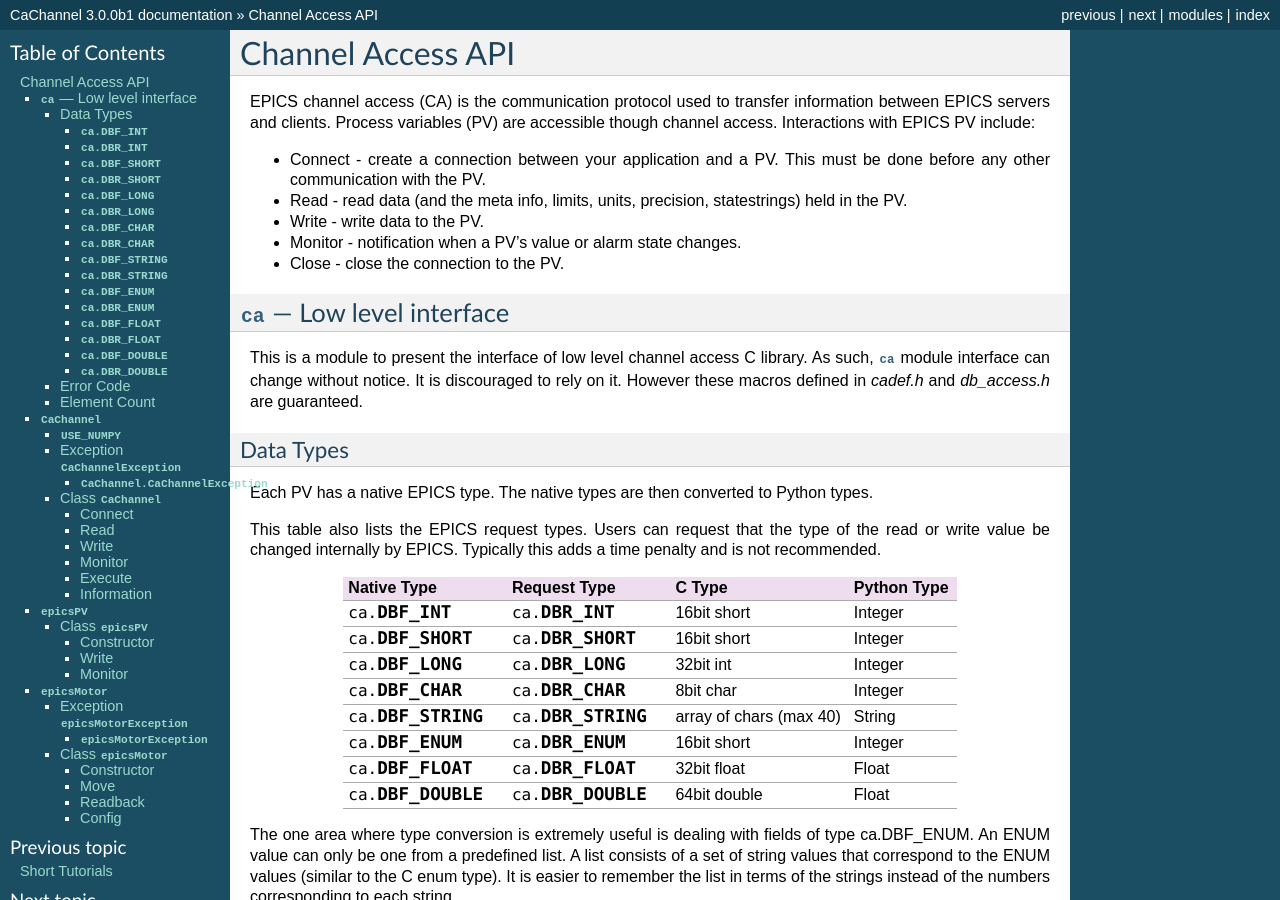
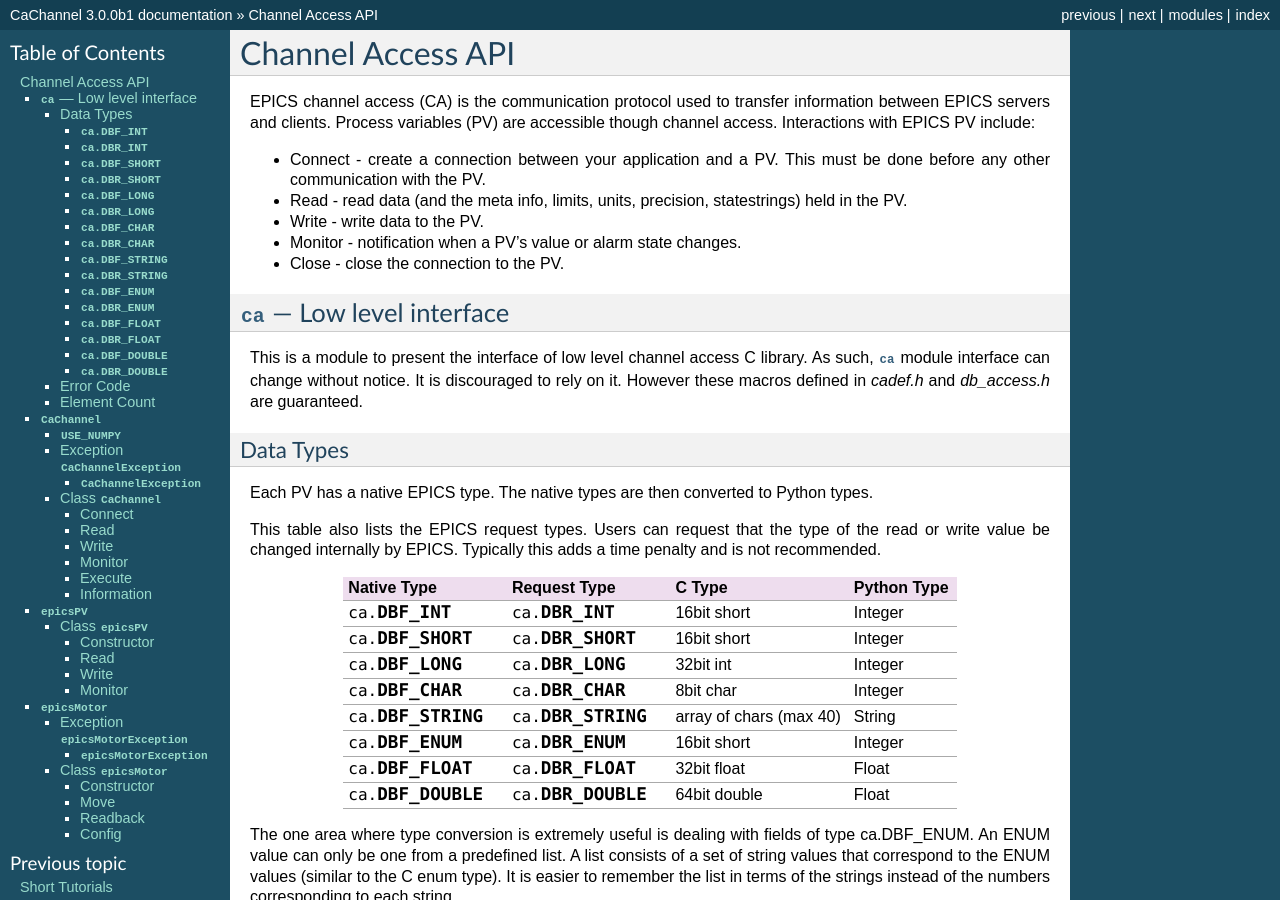
Before and after one commit to CaChannel/CaChannel, a Sphinx documentation site: the page built from docs/source/cachannel.rst, in a window 1280 px wide and 900 px high. Built offline with Sphinx 7.4.7, drawn with Linux system fonts in a browser that asks for light colours; part of the change alters nothing that is shown.

```diff
--- a/docs/source/cachannel.rst
+++ b/docs/source/cachannel.rst
@@ -89,7 +89,7 @@ and value return.
 Exception :class:`CaChannelException`
 ^^^^^^^^^^^^^^^^^^^^^^^^^^^^^^^^^^^^^^^^^^^^^^^^^^^
 
-.. exception:: CaChannel.CaChannelException
+.. exception:: CaChannelException
 
     This is the exception type throwed by any channel access operations.
     Its string representation shows the descriptive message.
@@ -97,49 +97,49 @@ Exception :class:`CaChannelException`
 Class :class:`CaChannel`
 ^^^^^^^^^^^^^^^^^^^^^^^^^^^^^^^^^^
 
-.. autoclass:: CaChannel.CaChannel
+.. autoclass:: CaChannel
 
 Connect
 ~~~~~~~
-    .. automethod:: CaChannel.CaChannel.search
-    .. automethod:: CaChannel.CaChannel.search_and_connect
-    .. automethod:: CaChannel.CaChannel.searchw
-    .. automethod:: CaChannel.CaChannel.clear_channel()
+    .. automethod:: CaChannel.search
+    .. automethod:: CaChannel.search_and_connect
+    .. automethod:: CaChannel.searchw
+    .. automethod:: CaChannel.clear_channel()
 
 Read
 ~~~~
-    .. automethod:: CaChannel.CaChannel.array_get
-    .. automethod:: CaChannel.CaChannel.getValue
-    .. automethod:: CaChannel.CaChannel.array_get_callback
-    .. automethod:: CaChannel.CaChannel.getw
+    .. automethod:: CaChannel.array_get
+    .. automethod:: CaChannel.getValue
+    .. automethod:: CaChannel.array_get_callback
+    .. automethod:: CaChannel.getw
 
 Write
 ~~~~~
-    .. automethod:: CaChannel.CaChannel.array_put
-    .. automethod:: CaChannel.CaChannel.array_put_callback
-    .. automethod:: CaChannel.CaChannel.putw
+    .. automethod:: CaChannel.array_put
+    .. automethod:: CaChannel.array_put_callback
+    .. automethod:: CaChannel.putw
 
 Monitor
 ~~~~~~~
-    .. automethod:: CaChannel.CaChannel.add_masked_array_event
-    .. automethod:: CaChannel.CaChannel.clear_event
+    .. automethod:: CaChannel.add_masked_array_event
+    .. automethod:: CaChannel.clear_event
 
 Execute
 ~~~~~~~
-    .. automethod:: CaChannel.CaChannel.pend_io
-    .. automethod:: CaChannel.CaChannel.pend_event
-    .. automethod:: CaChannel.CaChannel.poll
-    .. automethod:: CaChannel.CaChannel.flush_io
+    .. automethod:: CaChannel.pend_io
+    .. automethod:: CaChannel.pend_event
+    .. automethod:: CaChannel.poll
+    .. automethod:: CaChannel.flush_io
 
 Information
 ~~~~~~~~~~~
-    .. automethod:: CaChannel.CaChannel.field_type
-    .. automethod:: CaChannel.CaChannel.element_count
-    .. automethod:: CaChannel.CaChannel.name
-    .. automethod:: CaChannel.CaChannel.state
-    .. automethod:: CaChannel.CaChannel.host_name
-    .. automethod:: CaChannel.CaChannel.read_access
-    .. automethod:: CaChannel.CaChannel.write_access
+    .. automethod:: CaChannel.field_type
+    .. automethod:: CaChannel.element_count
+    .. automethod:: CaChannel.name
+    .. automethod:: CaChannel.state
+    .. automethod:: CaChannel.host_name
+    .. automethod:: CaChannel.read_access
+    .. automethod:: CaChannel.write_access
 
 
 :mod:`epicsPV`
@@ -155,6 +155,13 @@ Class :class:`epicsPV`
 Constructor
 ~~~~~~~~~~~
     .. automethod:: epicsPV.__init__
+
+Read
+~~~~
+    .. automethod:: epicsPV.array_get
+    .. automethod:: epicsPV.getValue
+    .. automethod:: epicsPV.getw
+    .. automethod:: epicsPV.getControl
 
 Write
 ~~~~~
```
